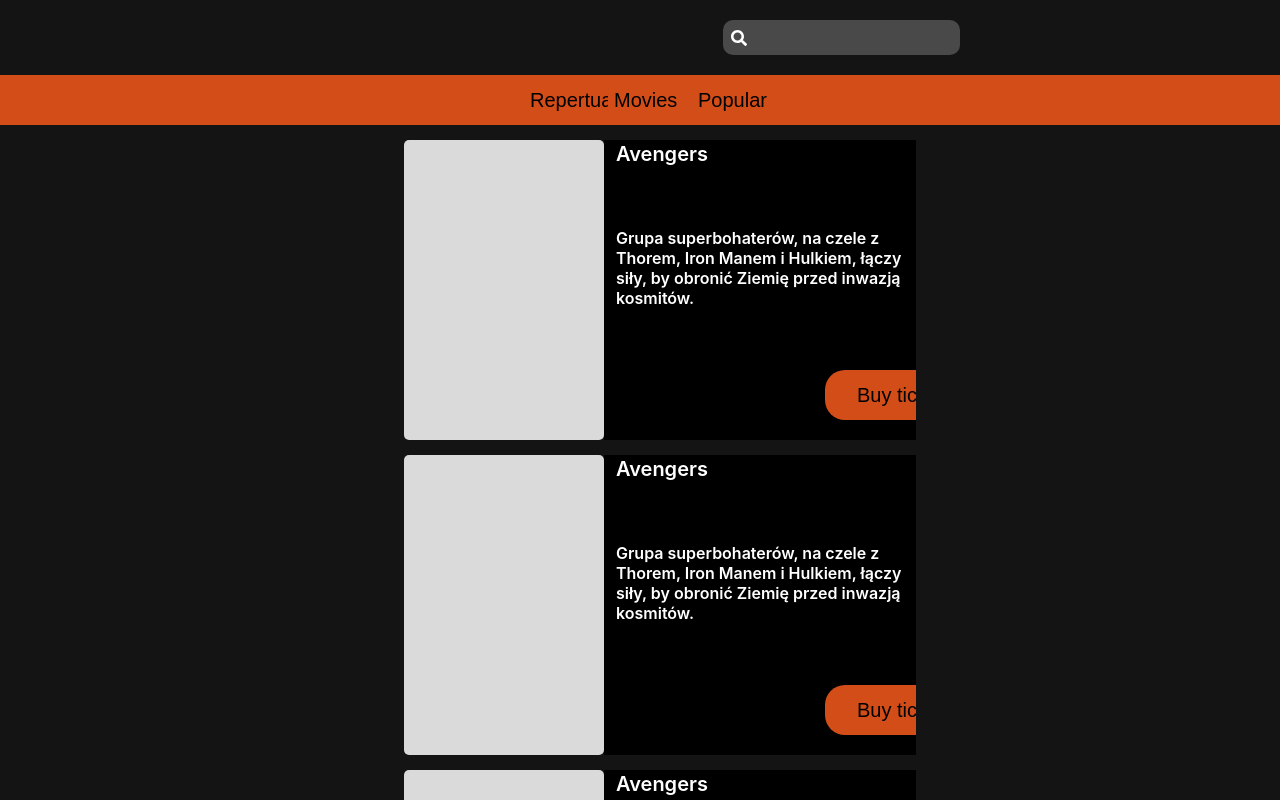
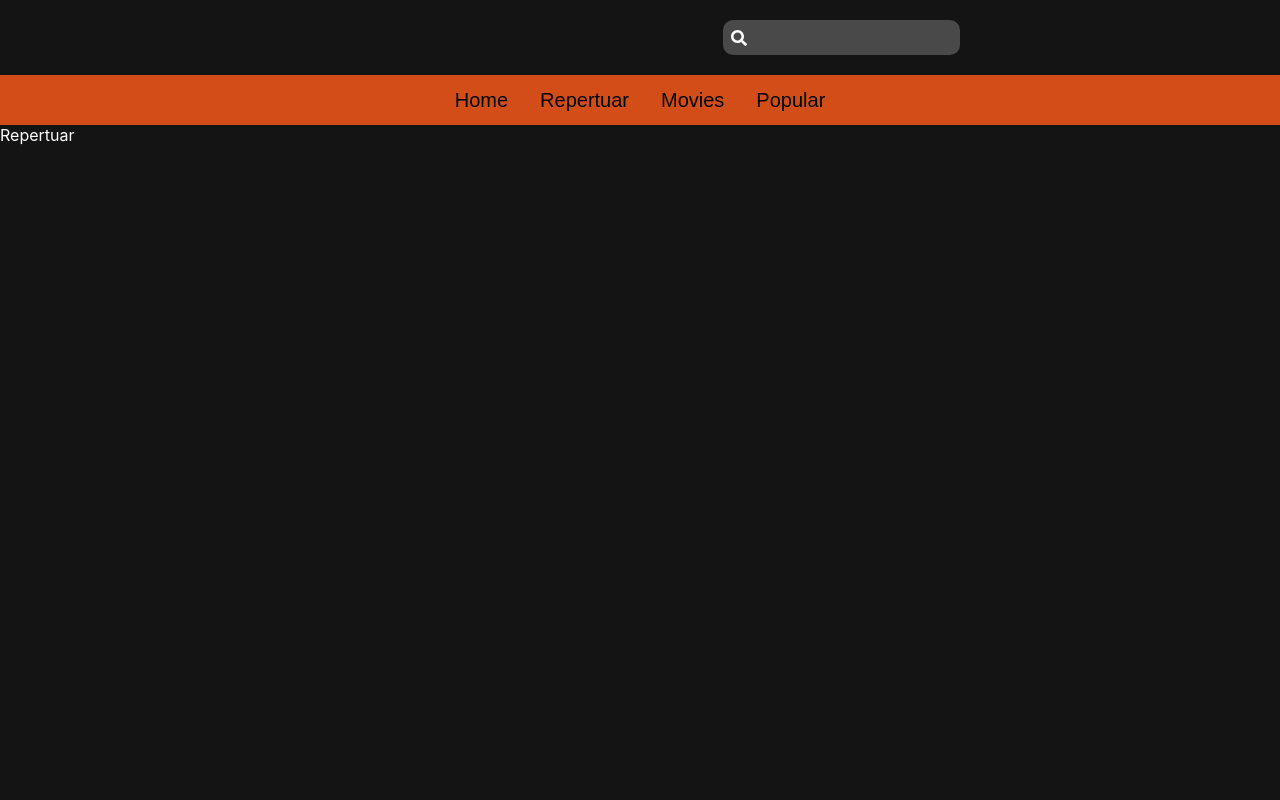
Before and after one commit to G-Bielokozowicz/Cinema-website-project, a React (Create React App) app in the folder cinema2/: page /repertuar in a window 1280 px wide. Shown: the top 800 px of the page. Built offline with nearby package versions, Linux system fonts and the light colour scheme.

Commit message:
Added basic site routing
Clicking on buttons on navbar will now take you to the correspoding page.

```diff
--- a/cinema2/package.json
+++ b/cinema2/package.json
@@ -9,6 +9,7 @@
     "react": "^18.1.0",
     "react-dom": "^18.1.0",
     "react-icons": "^4.3.1",
+    "react-router-dom": "^6.3.0",
     "react-scripts": "5.0.1",
     "styled-components": "^5.3.5",
     "web-vitals": "^2.1.4"
--- a/cinema2/src/components/MovieCardList.jsx
+++ b/cinema2/src/components/MovieCardList.jsx
@@ -1,6 +1,7 @@
 import React from 'react'
 import MovieCard from './MovieCard'
 import styled from 'styled-components'
+
 
 function MovieCardList() {
   return (
--- a/cinema2/src/components/NavigationBar.jsx
+++ b/cinema2/src/components/NavigationBar.jsx
@@ -1,19 +1,31 @@
-import React from 'react'
-import styled from 'styled-components'
+import React from 'react';
+import styled from 'styled-components';
+import { Link } from 'react-router-dom';
 
 function NavigationBar() {
   return (
       <div>
       <Wrapper>
-        <Button>
+        <Link to={'/'}>
+          <Button >
+            Home
+          </Button>
+        </Link>
+        <Link to={'/repertuar'}>
+          <Button >
             Repertuar
           </Button>
-        <Button>
+        </Link>
+        <Link to={'/movies'}>
+          <Button >
             Movies
           </Button>
-        <Button>
+        </Link>
+        <Link to={'/popular'}>
+          <Button >
             Popular
           </Button>
+        </Link>
       </Wrapper>
       </div>
   )
--- a/cinema2/src/components/SearchBar.jsx
+++ b/cinema2/src/components/SearchBar.jsx
@@ -14,9 +14,9 @@ function SerachBar() {
     return (
         <Wrapper>
             <FormStyle onSubmit={submitHandler}>
-            <FaSearch></FaSearch>
-            <input onChange={(e)=>setInput(e.target.value)} type='text' value={input} placehoder='Search for a movie'/>
-        </FormStyle>
+                <FaSearch></FaSearch>
+                <input onChange={(e)=>setInput(e.target.value)} type='text' value={input} placehoder='Search for a movie'/>
+            </FormStyle>
         </Wrapper>
         )
 }
--- a/cinema2/src/index.js
+++ b/cinema2/src/index.js
@@ -3,11 +3,15 @@ import ReactDOM from 'react-dom/client';
 import './index.css';
 import App from './App';
 import reportWebVitals from './reportWebVitals';
+import { BrowserRouter } from 'react-router-dom';
 
 const root = ReactDOM.createRoot(document.getElementById('root'));
 root.render(
   <React.StrictMode>
-    <App />
+    <BrowserRouter>
+      <App />
+    </BrowserRouter>
+
   </React.StrictMode>
 );
 
--- /dev/null
+++ b/cinema2/src/pages/Movies.jsx
@@ -0,0 +1,9 @@
+import React from 'react'
+
+function Movies() {
+  return (
+    <div>Movies</div>
+  )
+}
+
+export default Movies
--- a/cinema2/src/pages/Pages.jsx
+++ b/cinema2/src/pages/Pages.jsx
@@ -1,12 +1,19 @@
-import React from 'react'
-import Home from './Home'
+import React from 'react';
+import Home from './Home';
+import Popular from './Popular';
+import { Route, Routes } from 'react-router-dom';
+import Repertuar from './Repertuar';
+import Movies from './Movies';
+
 
 function Pages() {
   return (
-    <div>
-        <Home/>
-    </div>
-
+    <Routes>
+        <Route path='/' element={<Home />}/>
+        <Route path='/popular' element={<Popular />}/>
+        <Route path='/movies' element={<Movies />}/>
+        <Route path='/repertuar' element={<Repertuar/>}/>
+    </Routes>
   )
 }
 
--- /dev/null
+++ b/cinema2/src/pages/Popular.jsx
@@ -0,0 +1,9 @@
+import React from 'react'
+
+function Popular() {
+  return (
+    <div>Popular</div>
+  )
+}
+
+export default Popular
--- /dev/null
+++ b/cinema2/src/pages/Repertuar.jsx
@@ -0,0 +1,9 @@
+import React from 'react'
+
+function Repertuar() {
+  return (
+    <div>Repertuar</div>
+  )
+}
+
+export default Repertuar
```
Also changed, not shown: cinema2/src/App.js (+4 -3 lines), 1 other file (tests, documents, lock files or other folders). Lines whose indentation alone changed are shown as unchanged.
